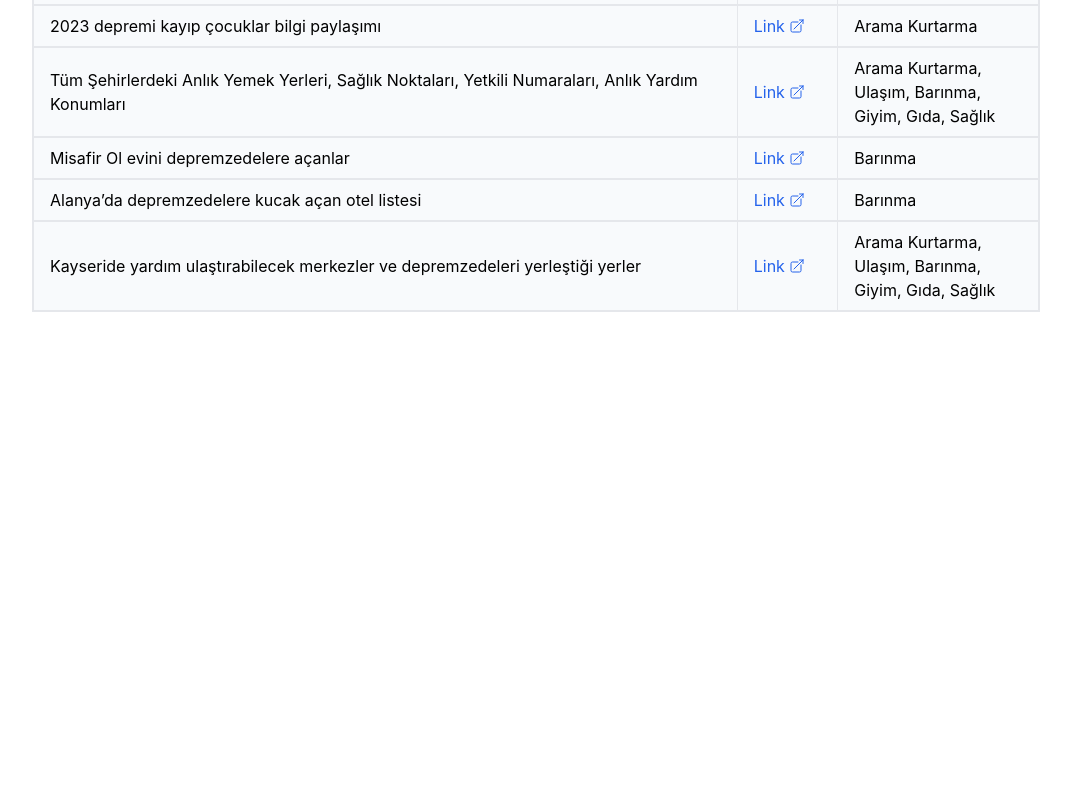
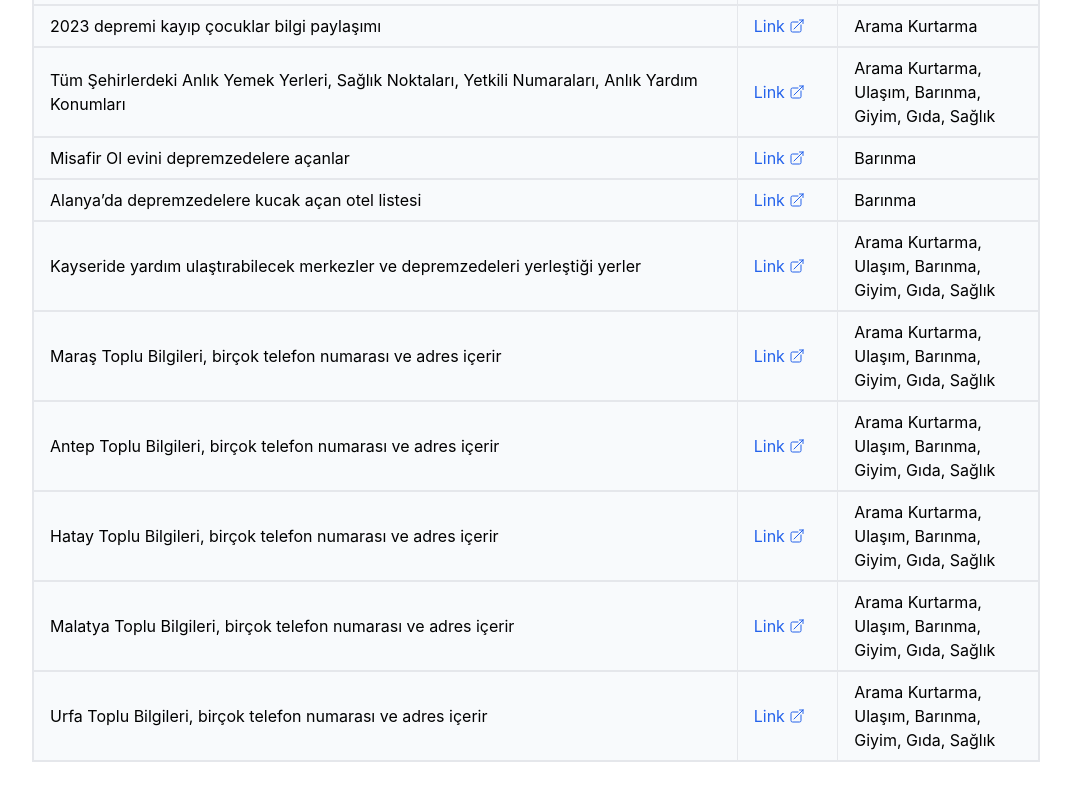
Before and after one commit to alparslandeniz/tumyardimlar, a React (Create React App) app: page / in a window 1280 px wide. Shown: the part 1668-2468 px from the top of the page, without its empty margins (104-1175 px from the left). Before the commit the page ends 2020 px from the top, so only its background shows below. Built offline with nearby package versions, Linux system fonts and the light colour scheme.

Commit message:
Update Data.js

```diff
--- a/src/Components/Constants/Data.js
+++ b/src/Components/Constants/Data.js
@@ -134,4 +134,29 @@ export const allForms = [
     url: "https://docs.google.com/spreadsheets/d/1ufc9n0AQNcjJHiy_QFj9Tzvk-cVQbvXNNweN7qBFKa8/edit#gid=653079699",
     category: "Arama Kurtarma, Ulaşım, Barınma, Giyim, Gıda, Sağlık",
   },
+  {
+    description: "Maraş Toplu Bilgileri, birçok telefon numarası ve adres içerir",
+    url: "https://www.instagram.com/p/CociuO-Itqw/?igshid=MWI4MTIyMDE=",
+    category: "Arama Kurtarma, Ulaşım, Barınma, Giyim, Gıda, Sağlık",
+  },
+  {
+    description: "Antep Toplu Bilgileri, birçok telefon numarası ve adres içerir",
+    url: "https://www.instagram.com/p/Cock9dqoTJE/?igshid=MWI4MTIyMDE=",
+    category: "Arama Kurtarma, Ulaşım, Barınma, Giyim, Gıda, Sağlık",
+  },
+  {
+    description: "Hatay Toplu Bilgileri, birçok telefon numarası ve adres içerir",
+    url: "https://www.instagram.com/p/CocneVtI3ej/?igshid=MWI4MTIyMDE=",
+    category: "Arama Kurtarma, Ulaşım, Barınma, Giyim, Gıda, Sağlık",
+  },
+  {
+    description: "Malatya Toplu Bilgileri, birçok telefon numarası ve adres içerir",
+    url: "https://www.instagram.com/p/Cocoh_9Ikr8/?igshid=MWI4MTIyMDE=",
+    category: "Arama Kurtarma, Ulaşım, Barınma, Giyim, Gıda, Sağlık",
+  },
+  {
+    description: "Urfa Toplu Bilgileri, birçok telefon numarası ve adres içerir",
+    url: "https://www.instagram.com/p/CocpmtfoyaH/?igshid=MWI4MTIyMDE=",
+    category: "Arama Kurtarma, Ulaşım, Barınma, Giyim, Gıda, Sağlık",
+  },
 ];
```
